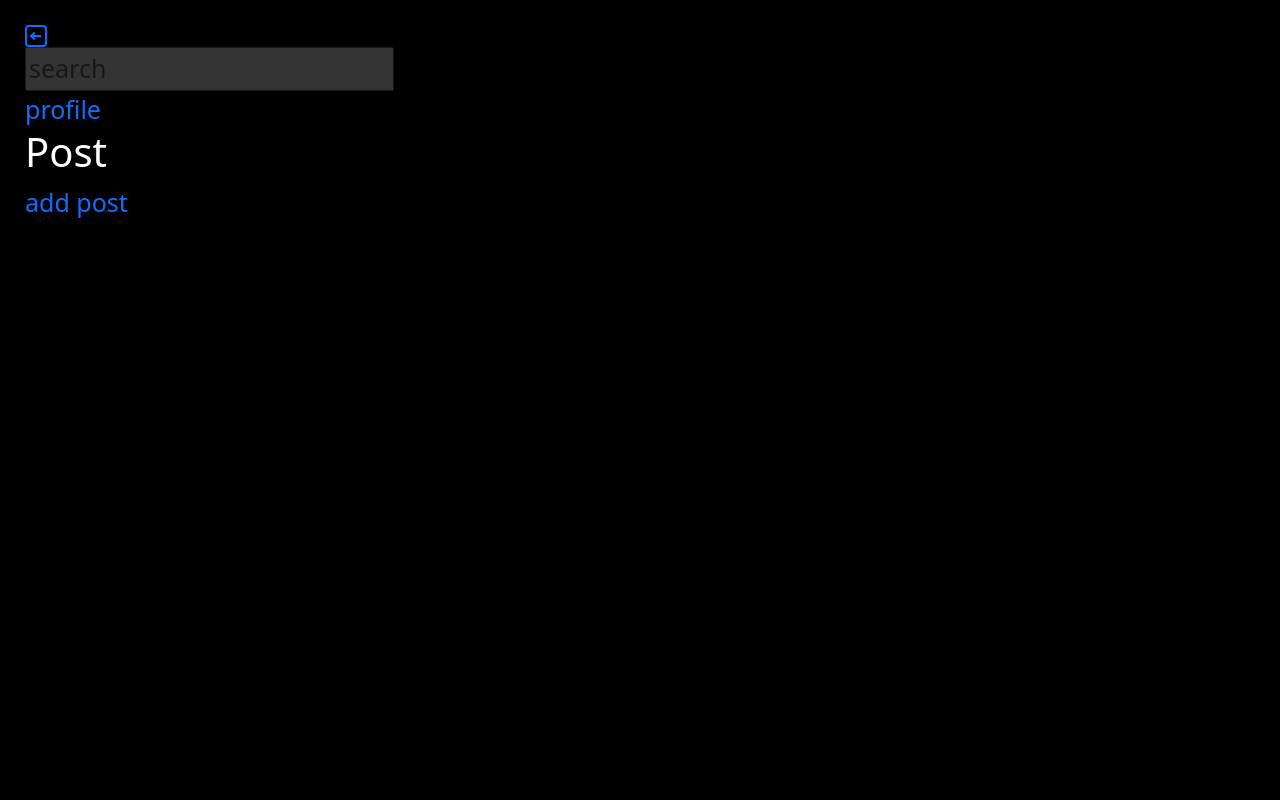
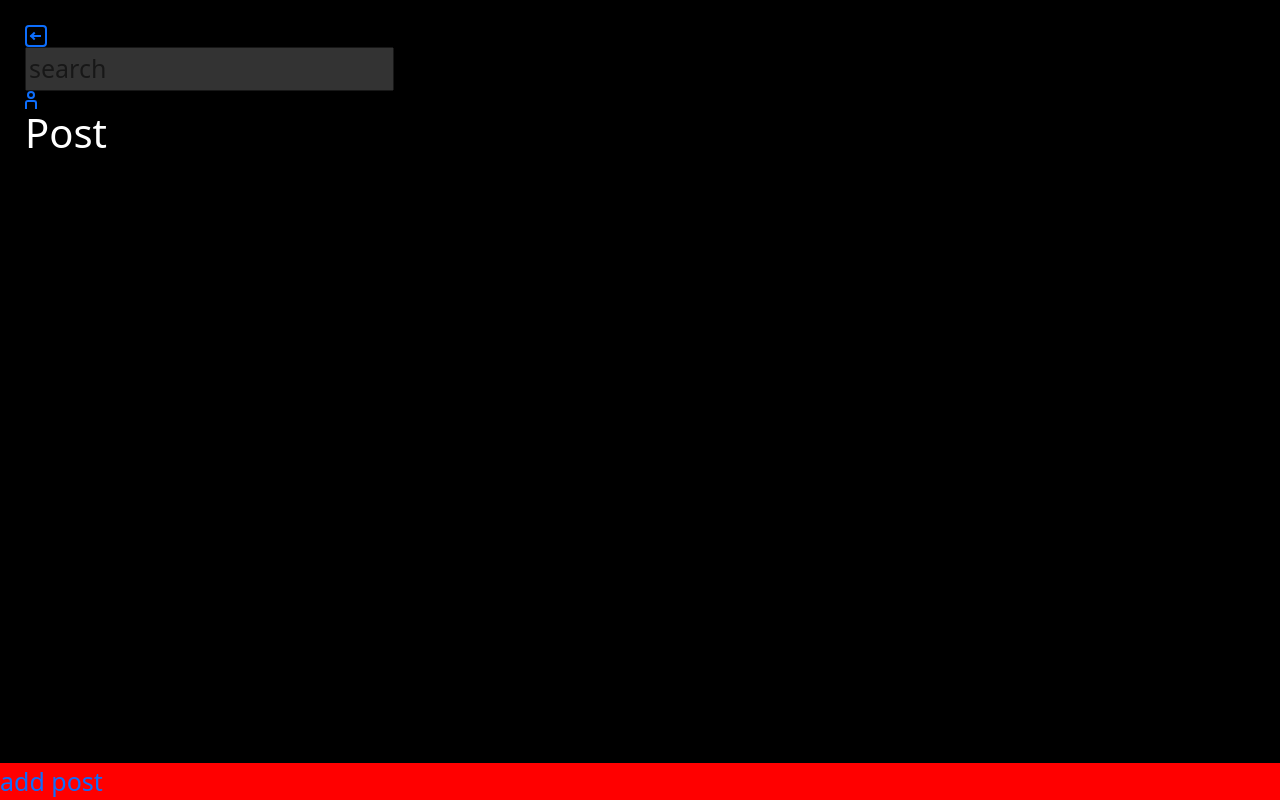
Before and after one commit to abled007/Imitari-, a Django app: page /posts/ in a window 1280 px wide. Run offline with Django 4.2, Linux system fonts and the light colour scheme; data that the repository does not hold is empty; some libraries are stand-ins or nearby versions.

Commit message:
more styling

```diff
--- a/main_app/static/styles/styles.css
+++ b/main_app/static/styles/styles.css
@@ -48,3 +48,41 @@ body {
     bottom: 8px;
     background: currentColor
    }
+
+   .gg-user {
+    display: block;
+    transform: scale(var(--ggs,1));
+    box-sizing: border-box;
+    width: 12px;
+    height: 18px
+   }
+
+   .gg-user::after,
+   .gg-user::before {
+    content: "";
+    display: block;
+    box-sizing: border-box;
+    position: absolute;
+    border: 2px solid
+   }
+
+   .gg-user::before {
+    width: 8px;
+    height: 8px;
+    border-radius: 30px;
+    top: 0;
+    left: 2px
+   }
+
+   .gg-user::after {
+    width: 12px;
+    height: 9px;
+    border-bottom: 0;
+    border-top-left-radius: 3px;
+    border-top-right-radius: 3px;
+    top: 9px
+   }
+
+   .fixed-bottom {
+       background: red;
+   }
--- a/main_app/templates/base.html
+++ b/main_app/templates/base.html
@@ -14,6 +14,7 @@
 <body>
    <style>
        @import url('https://css.gg/arrow-left-r.css');
+       @import url('https://css.gg/user.css');
    </style>
     <!-- {% if user.is_authenticated %}
     <span><a href="{% url 'profile' user.username %}">Hello, {{ user.username }}!</a></span>
--- a/main_app/templates/postlist.html
+++ b/main_app/templates/postlist.html
@@ -1,12 +1,12 @@
 {% extends 'base.html' %}
 {% block content %}
-<nav>
+<nav class="nav">
     <form>
         <a class="gg-arrow-left-r" href="{% url 'post_list' %}"></a>
         <div class="search">
             <input type="text" name="title" placeholder="search"/>
         </div>
-        <a href='/user/{{post.user.username}}'>profile</a>
+        <a class="gg-user" href='/user/{{post.user.username}}'></a>
     </form>
 </nav>
 
@@ -21,7 +21,9 @@
 <a href='/user/{{post.user.username}}'>{{post.user.username}}</a>
 {% endfor %}
 
+<div class="fixed-bottom">
+    <a href="{% url 'post_create' %}">add post</a>
+</div>
 
-<a href="{% url 'post_create' %}">add post</a>
 
 {% endblock %}
```
Also changed, not shown: media/images/5_12.jpeg (added).
